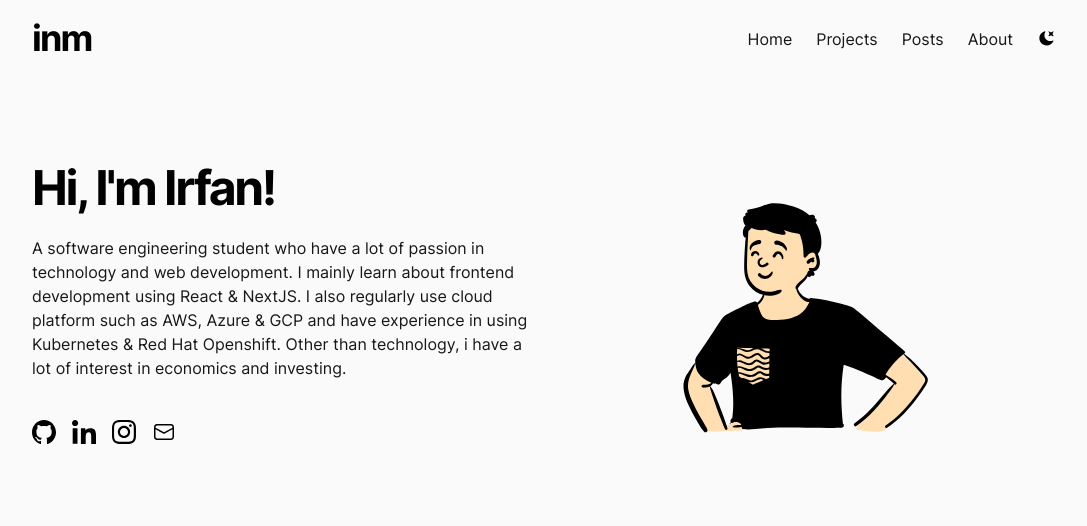
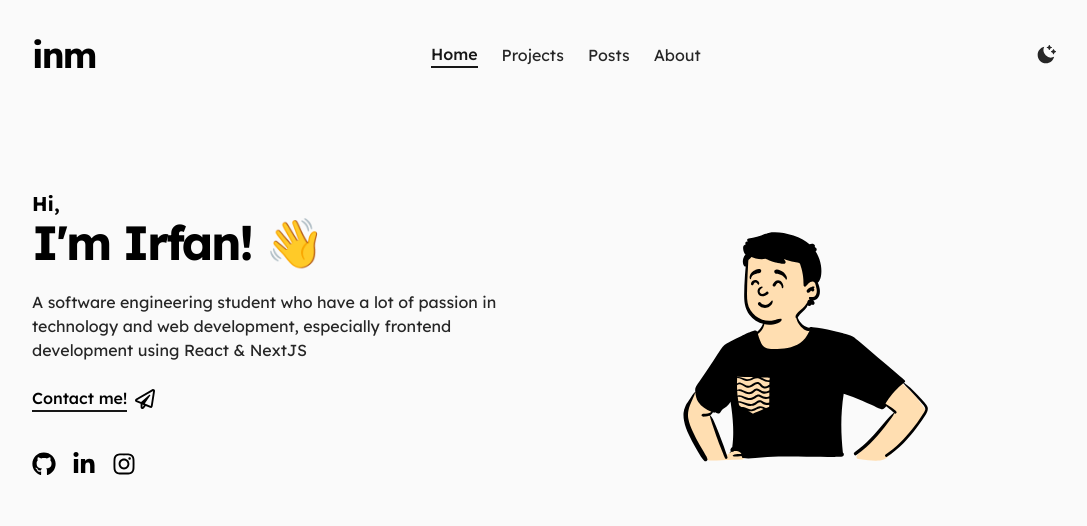
Before and after one commit to irfan44/irfannm, a Next.js app: page / in a window 1280 px wide. Shown: the top 526 px of the page, without its empty margins (96-1183 px from the left). Built offline with nearby package versions, Linux system fonts and the light colour scheme.

Commit message:
fix: change navbar & hero in home page

```diff
--- a/components/common/CoverImage/index.tsx
+++ b/components/common/CoverImage/index.tsx
@@ -22,7 +22,7 @@ const CoverImage = ({ title, src, width, height, slug }: Props) => {
   return (
     <div className="sm:mx-0">
       {slug ? (
-        <Link as={`/posts/${slug}`} href="/posts/[slug]">
+        <Link as={`/posts/${slug}`} href="/posts/[slug]" passHref>
           <a aria-label={title}>{image}</a>
         </Link>
       ) : (
--- a/components/common/SocialLinks/index.tsx
+++ b/components/common/SocialLinks/index.tsx
@@ -1,41 +1,31 @@
 import Link from 'next/link';
-import IconsEmail from 'components/icons/Socials/IconsEmail';
-import IconsGithub from 'components/icons/Socials/IconsGithub';
-import IconsInstagram from 'components/icons/Socials/IconsInstagram';
-import IconsLinkedIn from 'components/icons/Socials/IconsLinkedin';
+import { FaGithub, FaInstagram, FaLinkedinIn } from 'react-icons/fa';
 
 const SocialLinks = () => {
   return (
-    <>
+    <div className="flex space-x-4 text-2xl text-black dark:text-white">
       <div>
-        <Link href="https://github.com/irfan44">
+        <Link href="https://github.com/irfan44" passHref>
           <a target="_blank" rel="noopener noreferrer" title="Github">
-            <IconsGithub />
+            <FaGithub />
           </a>
         </Link>
       </div>
       <div>
-        <Link href="https://www.linkedin.com/in/irfannm/">
+        <Link href="https://www.linkedin.com/in/irfannm/" passHref>
           <a target="_blank" rel="noopener noreferrer" title="LinkedIn">
-            <IconsLinkedIn />
+            <FaLinkedinIn />
           </a>
         </Link>
       </div>
       <div>
-        <Link href="https://www.instagram.com/irfan_nm44/">
+        <Link href="https://www.instagram.com/irfan_nm44/" passHref>
           <a target="_blank" rel="noopener noreferrer" title="Instagram">
-            <IconsInstagram />
+            <FaInstagram />
           </a>
         </Link>
       </div>
-      <div>
-        <Link href="mailto:irfannmuhajir@gmail.com">
-          <a target="_blank" rel="noopener noreferrer" title="Email">
-            <IconsEmail />
-          </a>
-        </Link>
-      </div>
-    </>
+    </div>
   );
 };
 
--- a/components/layouts/Footer/index.tsx
+++ b/components/layouts/Footer/index.tsx
@@ -1,14 +1,14 @@
 import Link from 'next/link';
-import SocialLink from 'components/common/SocialLinks';
+import SocialLinks from 'components/common/SocialLinks';
 import IconsGithub from 'components/icons/Socials/IconsGithub';
 import Container from 'components/layouts/Container';
 import Menu from '../Navbar/Menu';
 
 const Footer = () => {
   return (
-    <footer className="mt-32">
+    <footer className="mt-32 mb-5">
       <Container>
-        <div className="border-t border-neutral-200 dark:border-neutral-700">
+        <div>
           <div className="flex py-12">
             <div className="flex-1 mx-auto md:mx-0 md:text-left">
               <div className="flex flex-col list-none space-y-1 md:hidden">
@@ -23,14 +23,14 @@ const Footer = () => {
                   </Link>
                 </h2>
                 <div className="flex space-x-4 mb-8 justify-center md:justify-start">
-                  <SocialLink />
+                  <SocialLinks />
                 </div>
                 <p className="text-sm">© 2022 Irfan Nurghiffari Muhajir</p>
                 <p className="text-sm">With 😻 using NextJS & Tailwind CSS</p>
               </div>
             </div>
             <div className="md:flex flex-col justify-between hidden">
-              <ul className="flex flex-col ">
+              <ul className="flex flex-col w-fit">
                 <Menu />
               </ul>
               <div>
--- a/components/layouts/Layout/index.tsx
+++ b/components/layouts/Layout/index.tsx
@@ -10,7 +10,7 @@ const Layout = ({ children }: Props) => {
   return (
     <>
       <Navbar />
-      <div className="min-h-screen mt-32 transition-all">
+      <div className="min-h-screen mt-16 transition-all">
         <main>{children}</main>
       </div>
       <Footer />
--- a/components/layouts/Navbar/Menu/index.tsx
+++ b/components/layouts/Navbar/Menu/index.tsx
@@ -1,12 +1,21 @@
 import Link from 'next/link';
+import { useRouter } from 'next/router';
 import menuList from 'data/menuList';
 
 const Menu = () => {
+  const route = useRouter();
   return (
     <>
       {menuList.map(({ name, link }) => {
         return (
-          <li key={name}>
+          <li
+            key={name}
+            className={
+              route.pathname == link
+                ? 'w-fit text-neutral-900 border-b-2 border-neutral-900 font-medium dark:text-gray-50'
+                : ''
+            }
+          >
             <Link href={link}>
               <a className="hover:text-black dark:hover:text-white">{name}</a>
             </Link>
--- a/components/layouts/Navbar/index.tsx
+++ b/components/layouts/Navbar/index.tsx
@@ -1,11 +1,13 @@
 import { useTheme } from 'next-themes';
 import Link from 'next/link';
 import { useEffect, useState } from 'react';
+import {
+  RiCloseLine,
+  RiMenuLine,
+  RiMoonClearFill,
+  RiSunFill,
+} from 'react-icons/ri';
 import Button from 'components/common/Button';
-import IconClose from 'components/icons/Menu/IconsClose';
-import IconMenu from 'components/icons/Menu/IconsMenu';
-import IconsMoon from 'components/icons/Themes/IconsMoon';
-import IconsSun from 'components/icons/Themes/IconsSun';
 import Container from 'components/layouts/Container';
 import Menu from 'components/layouts/Navbar/Menu';
 
@@ -20,13 +22,17 @@ const Navbar = () => {
     if (currentTheme === 'dark') {
       return (
         <Button title="Change to light theme" onClick={() => setTheme('light')}>
-          <IconsSun />
+          <p className="text-xl">
+            <RiSunFill />
+          </p>
         </Button>
       );
     } else {
       return (
         <Button title="Change to dark theme" onClick={() => setTheme('dark')}>
-          <IconsMoon />
+          <p className="text-xl">
+            <RiMoonClearFill />
+          </p>
         </Button>
       );
     }
@@ -39,7 +45,7 @@ const Navbar = () => {
   if (!mounted) return null;
 
   return (
-    <nav className="fixed top-0 w-full bg-neutral-50 dark:bg-neutral-900 z-10">
+    <nav className="mt-4 w-full bg-neutral-50 dark:bg-neutral-900 z-10">
       <Container>
         <div className="flex justify-between py-4 items-center">
           <div>
@@ -60,7 +66,15 @@ const Navbar = () => {
                     isActive ? setActive(false) : setActive(true);
                   }}
                 >
-                  {isActive ? <IconClose /> : <IconMenu />}
+                  {isActive ? (
+                    <p className="text-xl">
+                      <RiCloseLine />
+                    </p>
+                  ) : (
+                    <p className="text-xl">
+                      <RiMenuLine />
+                    </p>
+                  )}
                 </button>
               </li>
             </ul>
@@ -68,6 +82,10 @@ const Navbar = () => {
           <div className="hidden md:block text-left">
             <ul className="flex flex-row items-center space-x-6">
               <Menu />
+            </ul>
+          </div>
+          <div className="hidden md:block text-left">
+            <ul className="flex flex-row items-center space-x-6">
               <li className="flex items-center">{renderThemeChanger()}</li>
             </ul>
           </div>
--- a/components/templates/Home/HeroSection/index.tsx
+++ b/components/templates/Home/HeroSection/index.tsx
@@ -1,19 +1,35 @@
 import Image from 'next/image';
+import Link from 'next/link';
+import { FaRegPaperPlane } from 'react-icons/fa';
 import SocialLink from 'components/common/SocialLinks';
 
 const HeroSection = () => {
   return (
     <div className="flex flex-col md:flex-row items-center py-6 mb-12">
       <div className="md:w-1/2 space-y-6">
-        <h1>Hi, I&apos;m Irfan!</h1>
+        <div>
+          <p className="font-bold text-xl text-black dark:text-white">Hi,</p>
+          <h1>I&apos;m Irfan! 👋</h1>
+        </div>
         <p>
           A software engineering student who have a lot of passion in technology
-          and web development. I mainly learn about frontend development using
-          React & NextJS. I also regularly use cloud platform such as AWS, Azure
-          & GCP and have experience in using Kubernetes & Red Hat Openshift.
-          Other than technology, i have a lot of interest in economics and
-          investing.
+          and web development, especially frontend development using React &
+          NextJS
         </p>
+        <div className="w-fit text-black dark:text-white">
+          <Link href="mailto:irfannmuhajir@gmail.com">
+            <a target="_blank" rel="noopener noreferrer">
+              <div className="flex items-center space-x-2">
+                <p className="font-medium border-b-2 border-neutral-900 dark:border-gray-200">
+                  Contact me!
+                </p>
+                <p className="text-xl">
+                  <FaRegPaperPlane />
+                </p>
+              </div>
+            </a>
+          </Link>
+        </div>
         <div className="flex space-x-4 py-4">
           <SocialLink />
         </div>
--- a/package.json
+++ b/package.json
@@ -16,6 +16,7 @@
     "next-themes": "^0.1.1",
     "react": "^18.0.0",
     "react-dom": "^18.0.0",
+    "react-icons": "^4.3.1",
     "typescript": "^4.2.4"
   },
   "devDependencies": {
--- a/pages/posts/[slug].tsx
+++ b/pages/posts/[slug].tsx
@@ -54,7 +54,7 @@ const Post = ({ post, preview }: Props) => {
                   </div>
                 </button>
               </div>
-              <article className="mb-32 prose md:prose-lg max-w-none dark:prose-invert dark:text-white">
+              <article className="mb-32 text-neutral-800 prose md:prose-lg max-w-none dark:prose-invert dark:text-gray-200">
                 <PostBody>
                   <PostHeader
                     title={post.title}
--- a/styles/index.css
+++ b/styles/index.css
@@ -4,11 +4,11 @@
 
 @layer base {
   @font-face {
-    font-family: 'Inter';
+    font-family: 'Lexend Deca';
     font-style: normal;
     font-weight: 400 700;
     font-display: swap;
-    src: url('/fonts/Inter-VariableFont.ttf') format('truetype');
+    src: url('/fonts/LexendDeca-VariableFont.ttf') format('truetype');
   }
 
   h1,
@@ -38,7 +38,7 @@
 
   body,
   .p {
-    @apply font-sans text-base text-neutral-900 dark:text-gray-200;
+    @apply font-sans text-base text-neutral-800 dark:text-gray-200;
   }
 
   body {
--- a/tailwind.config.js
+++ b/tailwind.config.js
@@ -6,7 +6,7 @@ module.exports = {
   theme: {
     extend: {
       fontFamily: {
-        sans: ['Inter', ...fontFamily.sans],
+        sans: ['Lexend Deca', ...fontFamily.sans],
       },
       colors: {
         light: '#f5f5f5',
```
Also changed, not shown: public/fonts/LexendDeca-VariableFont.ttf (added), 1 other file (tests, documents, lock files or other folders).
